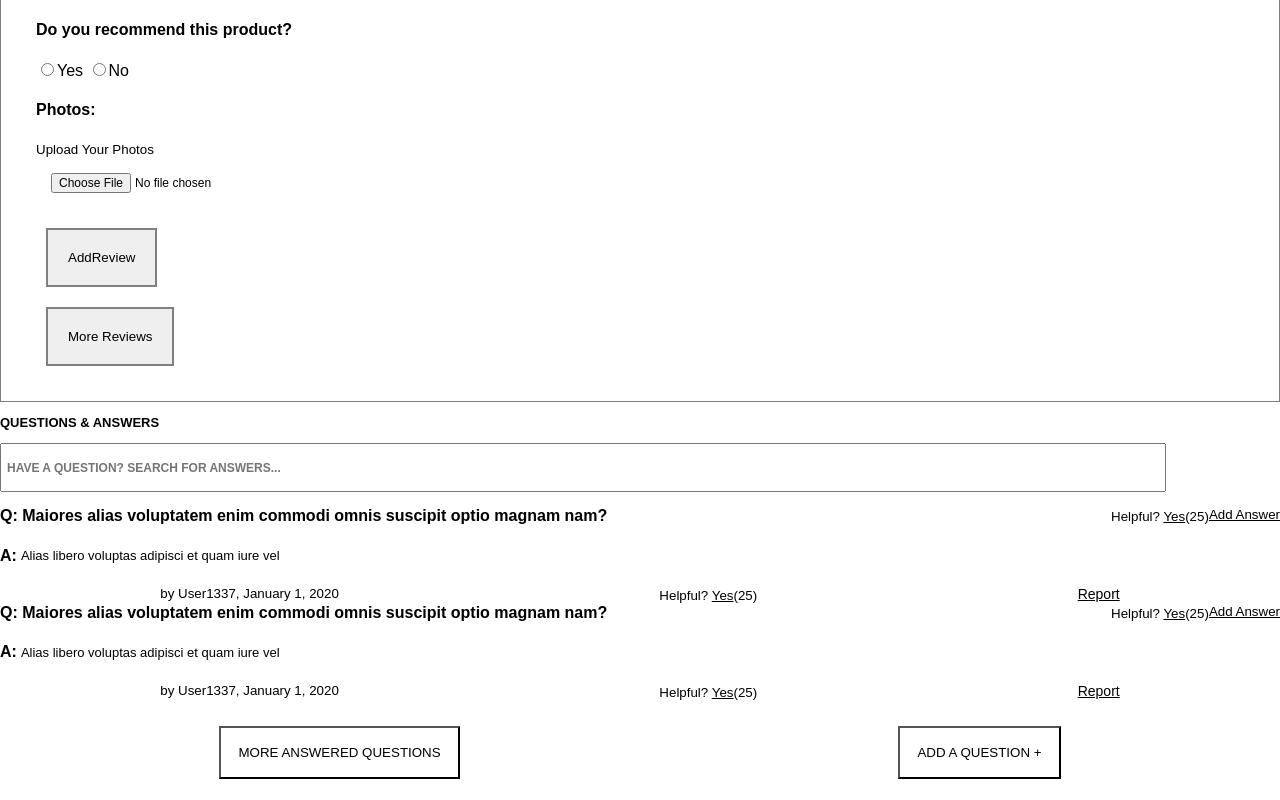
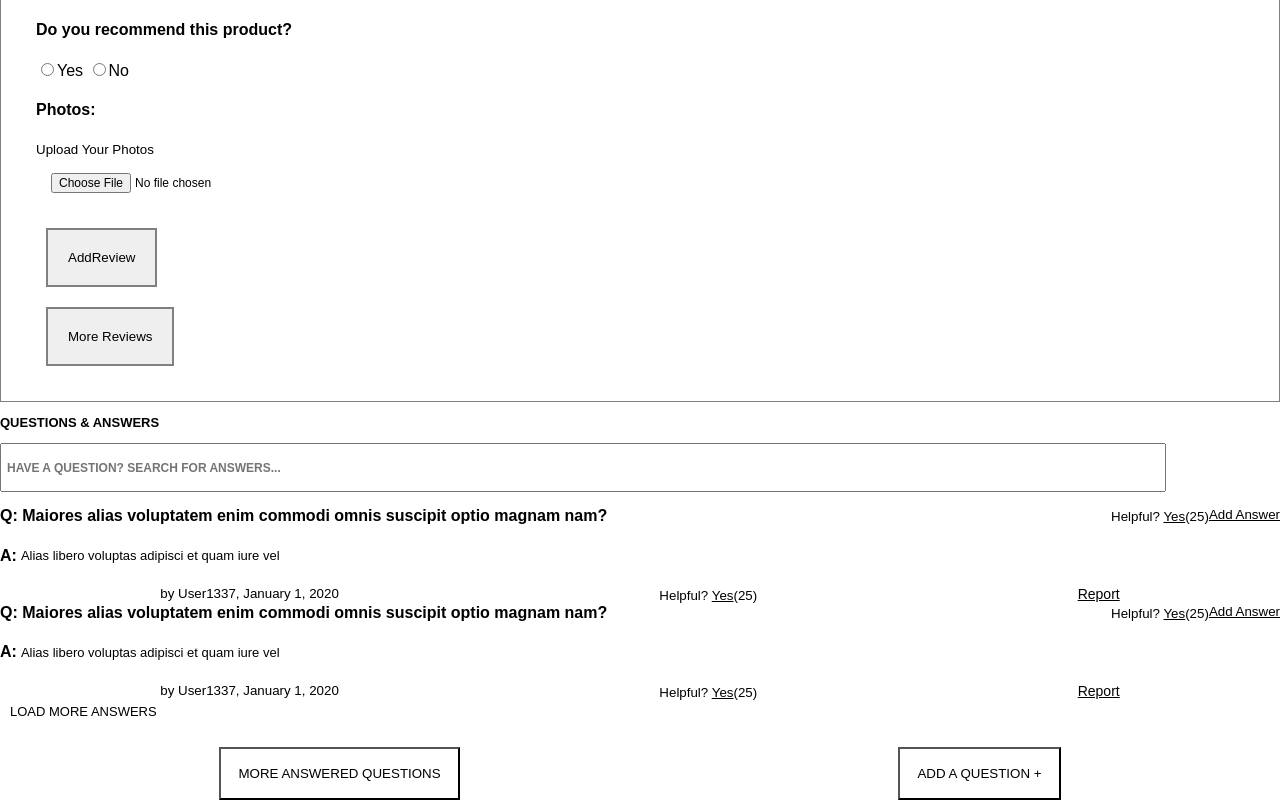
Before and after one commit to 7-Oscillating-Owls/hoo-dunit, a React app: page / in a window 1280 px wide. Shown: the part 4215-5015 px from the top of the page. Before the commit the page ends 4994 px from the top, so only its background shows below. Built offline with nearby package versions, Linux system fonts and the light colour scheme.

Commit message:
moved loadmoreanswers component in main module

```diff
--- a/client/src/components/QuestionsAndAnswers/index.jsx
+++ b/client/src/components/QuestionsAndAnswers/index.jsx
@@ -49,6 +49,7 @@ const QuestionsAndAnswers = () => (
         <Report />
       </div>
     </div>
+    <LoadMoreAnswers />
     <div className={styles.buttonContainer}>
       <MoreAnsweredQuestions />
       <AddAQuestion />
```
